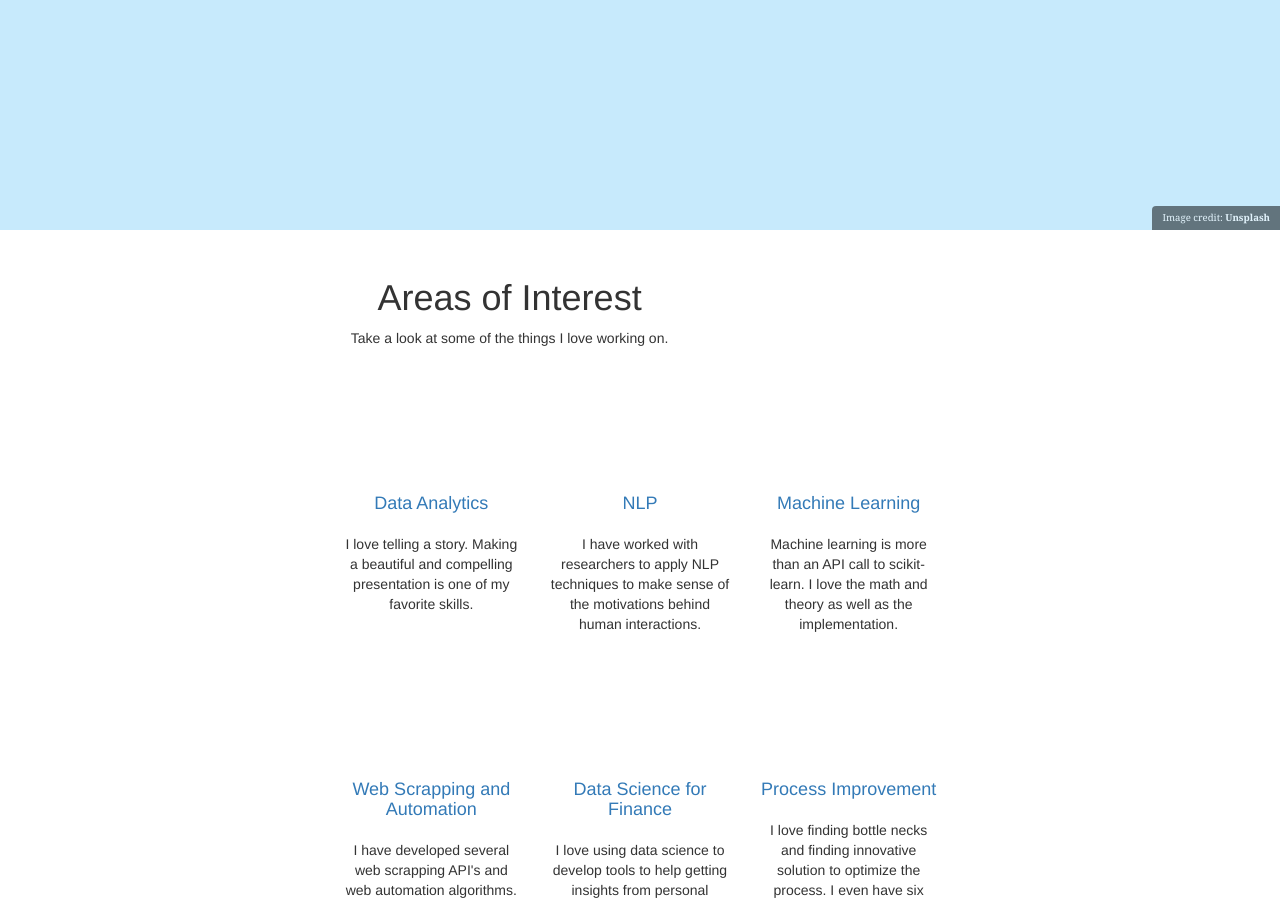
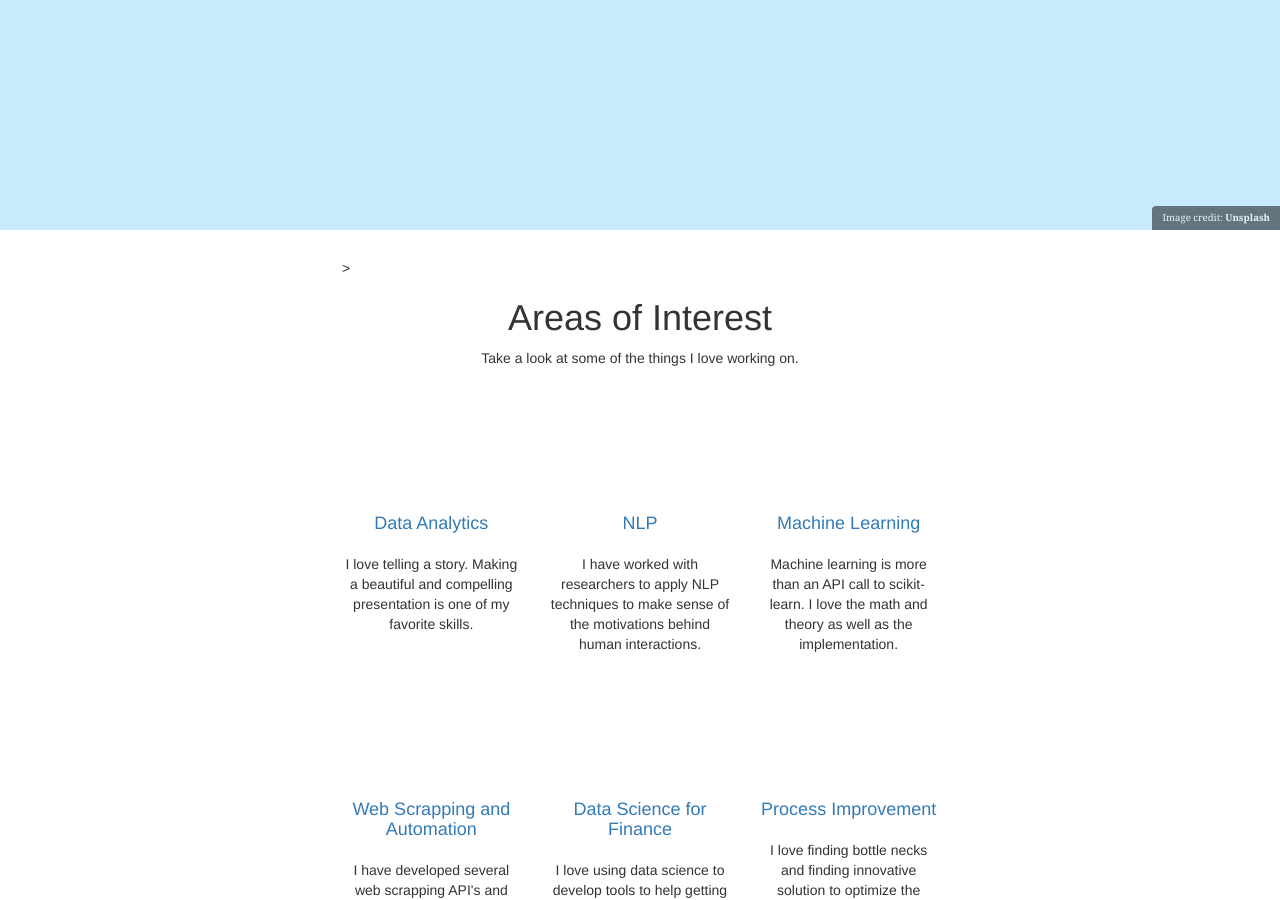
Before and after one commit to aakash-sheth/aakash-sheth.github.io, a Jekyll site: the page built from index.html, in a window 1280 px wide and 900 px high, scrolled down 627 px. Built offline with Jekyll 4.4.1, drawn with Linux system fonts in a browser that asks for light colours; cached includes are drawn as plain includes; nearby versions of some CDN libraries; the list of posts is cut into pages by our own code.

Commit message:
icon trial

```diff
--- a/assets/css/home.css
+++ b/assets/css/home.css
@@ -71,8 +71,7 @@ body{
     width: calc(100% - 10px);
   }
 
-  /* Add the following CSS block to your own
-stylesheet. */
+  /* Following Css is for the what interest me section */
 .lnr {
     display: inline-block;
     fill: currentColor;
--- a/index.html
+++ b/index.html
@@ -11,17 +11,14 @@ header:
 <script src="https://maxcdn.bootstrapcdn.com/bootstrap/3.4.1/js/bootstrap.min.js"></script>
 <link rel="stylesheet" href="/assets/css/home.css">
 <link rel="stylesheet" href="https://cdn.linearicons.com/free/1.0.0/icon-font.min.css">
+<script src="https://cdn.linearicons.com/free/1.0.0/svgembedder.min.js"></script>
 
 <section class="services-area section-gap">
-    <div class="container">
-        <div class="row d-flex justify-content-center">
-            <div class="menu-content  col-lg-7">
+    <div class="container">>
                 <div class="title text-center">
                     <h1 class="mb-10">Areas of Interest</h1>
                     <p> Take a look at some of the things I love working on.
                 </p></div>
-            </div>
-        </div>
         <div class="row">
             <div class="col-lg-4 col-md-6">
                     <div class="single-services">
```
